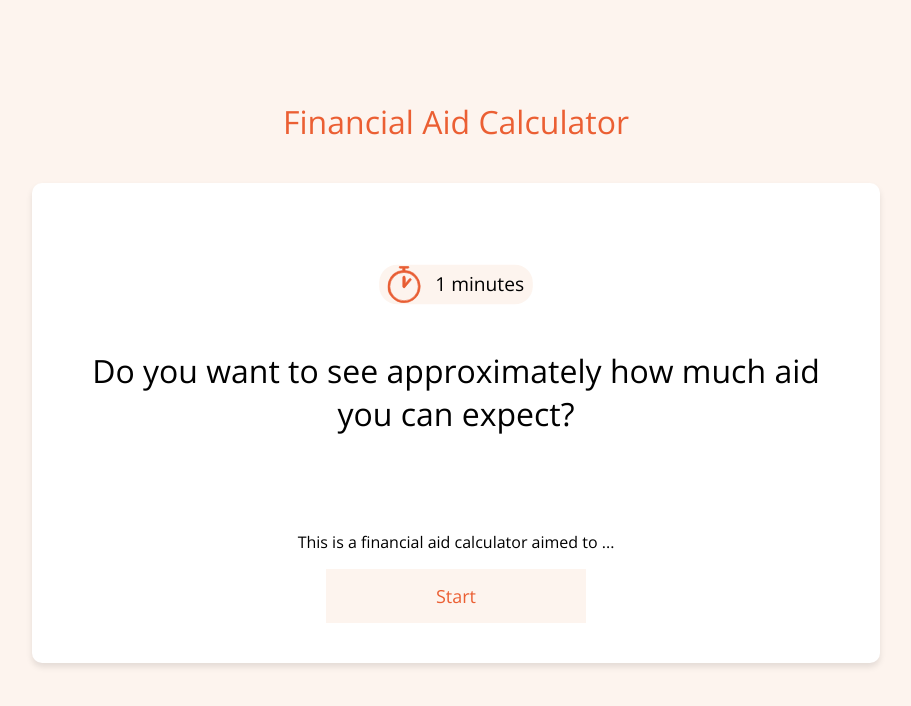
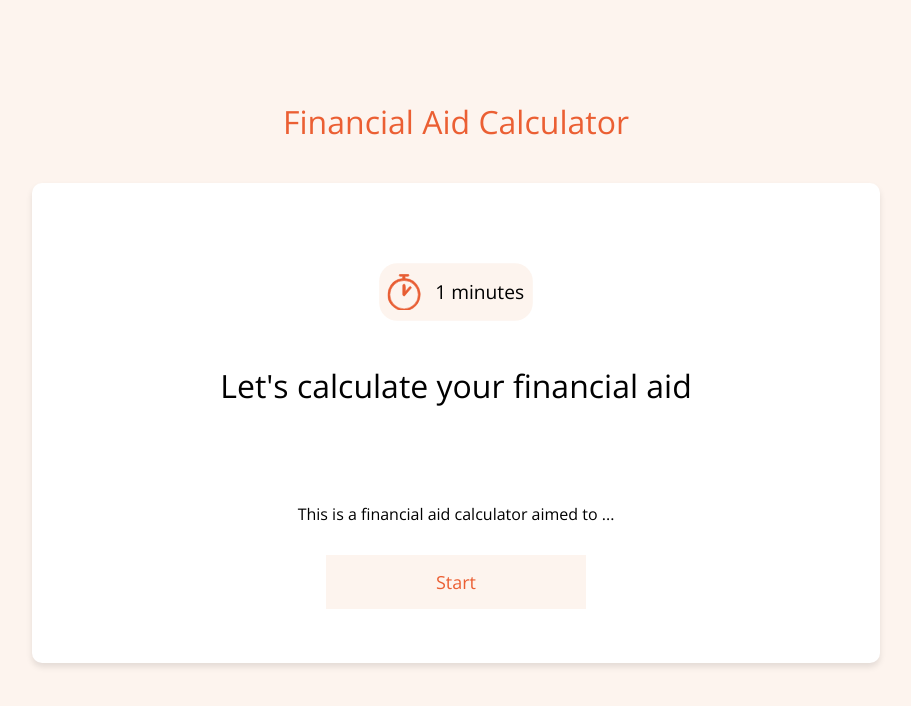
Before and after one commit to nmthzsofi/financial-aid-simulator, a plain HTML site: page index.html in a window 1280 px wide. Shown: the whole page, without its empty margins (184-1095 px from the left). Drawn offline with nearby package versions, Linux system fonts and the light colour scheme.

Commit message:
Update opening question

```diff
--- a/index.html
+++ b/index.html
@@ -30,7 +30,7 @@
         </p>
 
 
-        <p class="header">Do you want to see approximately how much aid you can expect?</p>
+        <p class="header">Let's calculate your financial aid</p>
         <p>This is a financial aid calculator aimed to ...</p>
         <div class="options-div">
             <label class="option-label"><input name="question-0" data-current="0" data-next="1" class="option-button" type="radio" value="start">Start</label>
```
